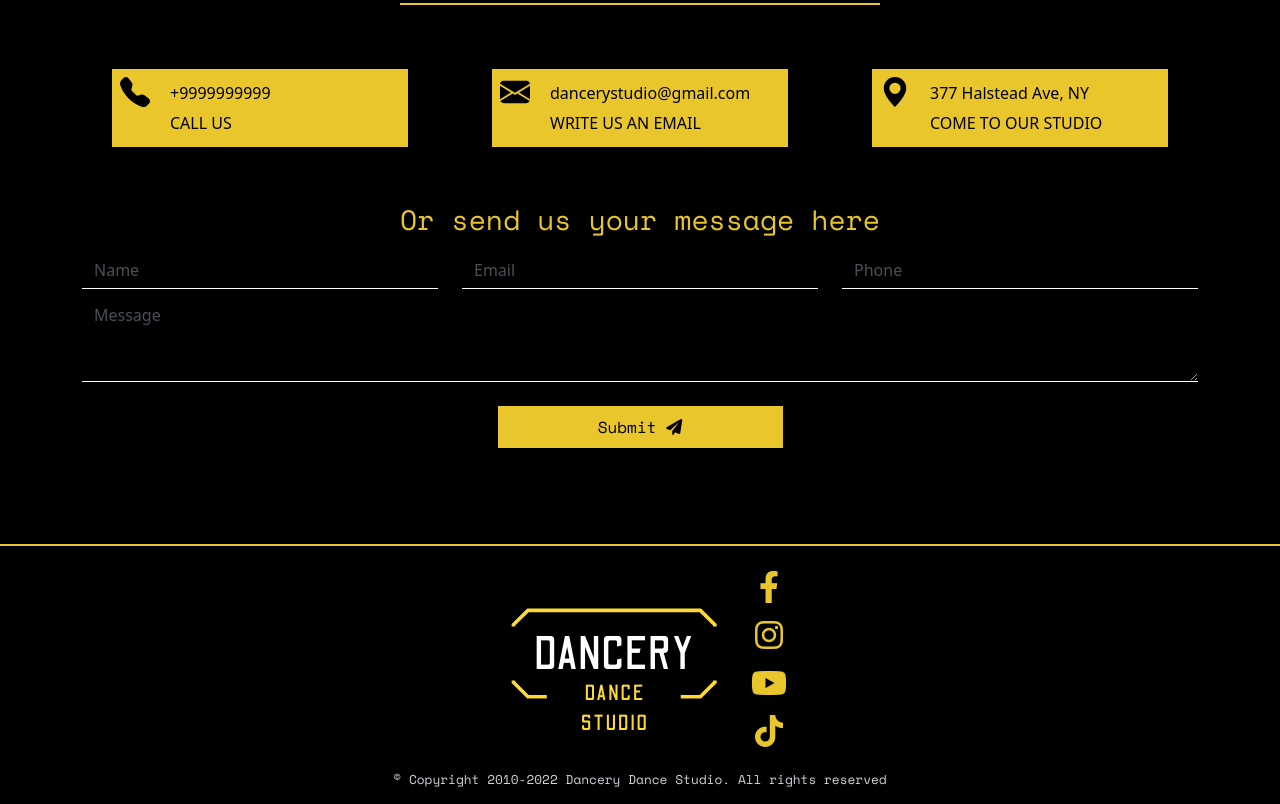
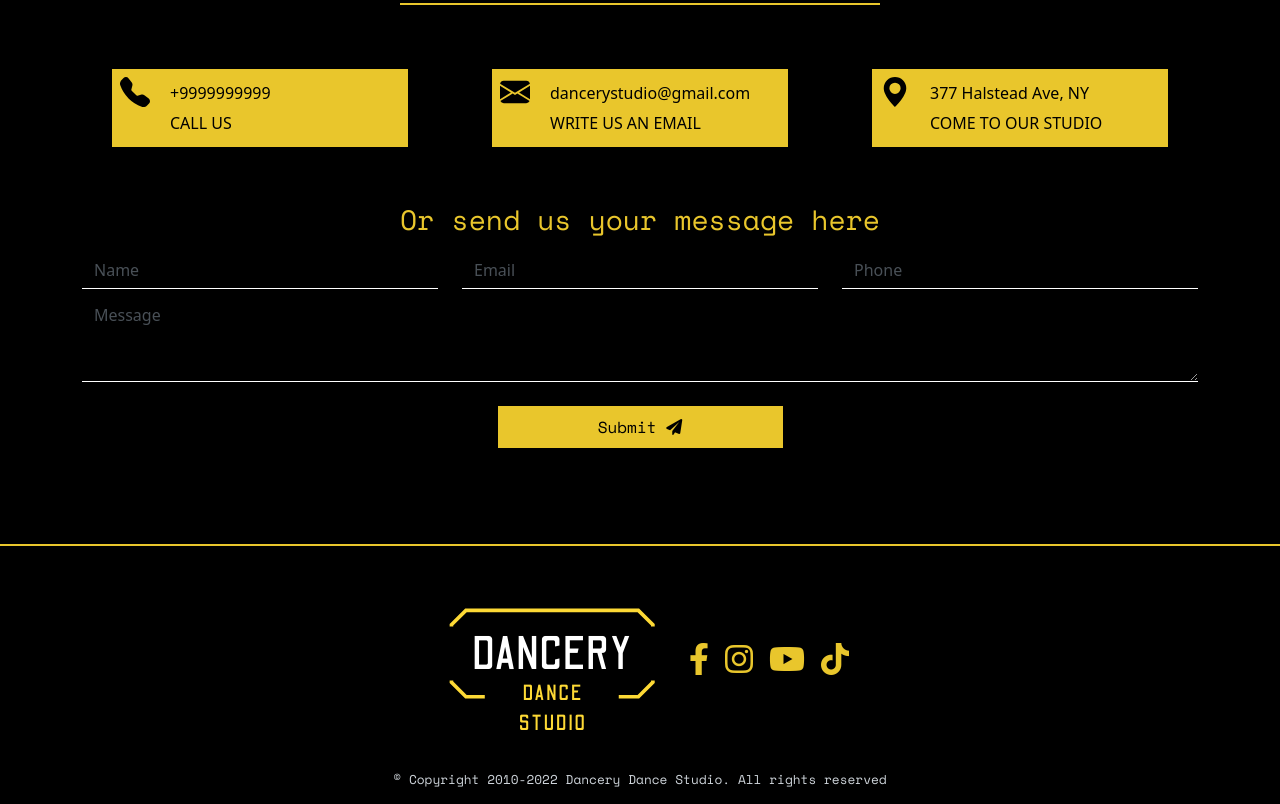
Before and after one commit to gabijonsis/dancery, a website: page index.html in a window 1280 px wide. Shown: the part 5477-6281 px from the top of the page. Drawn offline with nearby package versions, Linux system fonts and the light colour scheme.

Commit message:
Update index.html

```diff
--- a/index.html
+++ b/index.html
@@ -384,7 +384,7 @@
           <a href="#" class="mt-5 mb-4">
             <img src="assets/images/logo.png" alt="logo image">
           </a>
-          <div class="soc-media d-flex align-items-center justify-content-center flex-column">
+          <div class="soc-media d-flex align-items-center justify-content-center  flex-column flex-md-row flex-lg-row">
             <a href="#"><i class="fa-brands fa-facebook-f fa-2x m-2"></i></a>
             <a href="#"><i class="fa-brands fa-instagram fa-2x m-2"></i></a>
             <a href="#"><i class="fa-brands fa-youtube fa-2x m-2"></i></a>
```
